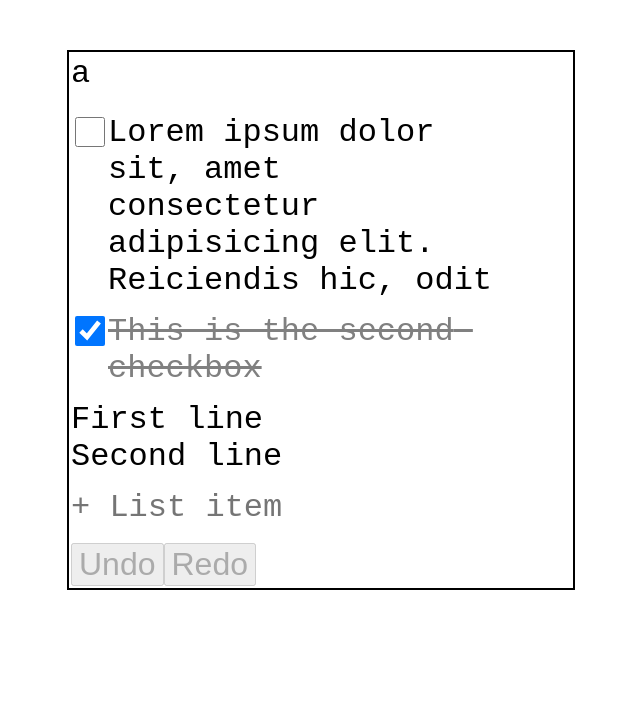
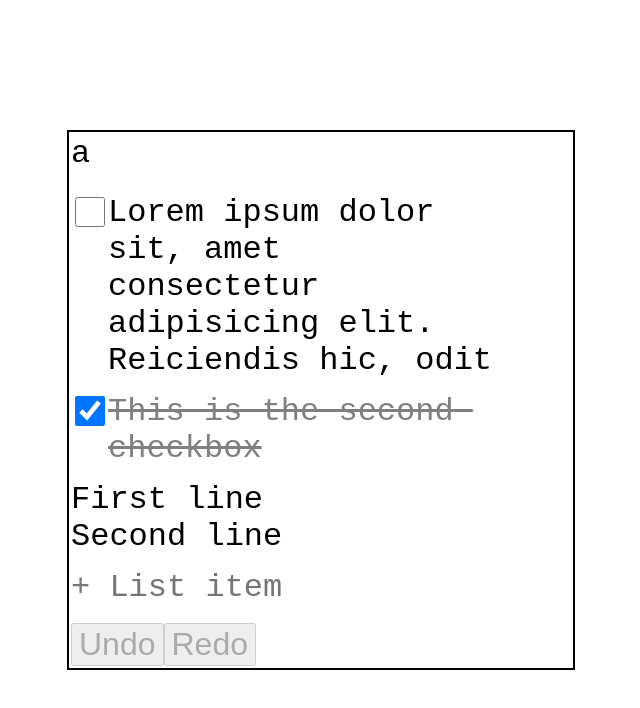
Before and after one commit to AdityaAnuragi/notes-app, a React (Vite) app: page / in a window 1280 px wide. Shown: the top 708 px of the page, without its empty margins (319-959 px from the left). Built offline with nearby package versions, Linux system fonts and the light colour scheme.

Commit message:
individual note is now centered and UI acts properly the note max height is 600px and the element contianer (the thing that has all the elements and + List item) has a max height of 500px... Before both were 600px which was messing up the UI

```diff
--- a/src/App.css
+++ b/src/App.css
@@ -8,9 +8,9 @@
     max-width: 500px;
     /* this is to make sure that width remains constant otherwise it'll look bad */
   }
-  /* #spanningTheWholeViewWidthAndHeightWrapper {
+  #spanningTheWholeViewWidthAndHeightWrapper {
     align-items: center;
-  } */
+  }
 }
 
 @media (max-width: 500px) {
@@ -59,8 +59,8 @@ body {
   padding: 2px;
 
   height: fit-content;
-  margin-top: 50px;
-
+  /* margin-top: 50px; */
+  max-height: 600px;
   /* transform-origin: 0 0;
   transform: scale(2.3); */
 
@@ -110,6 +110,6 @@ textarea:focus-visible {
 
 
 #elementContainer {
-  max-height: 600px;
+  max-height: 500px;
   overflow-y: scroll;
 }
```
